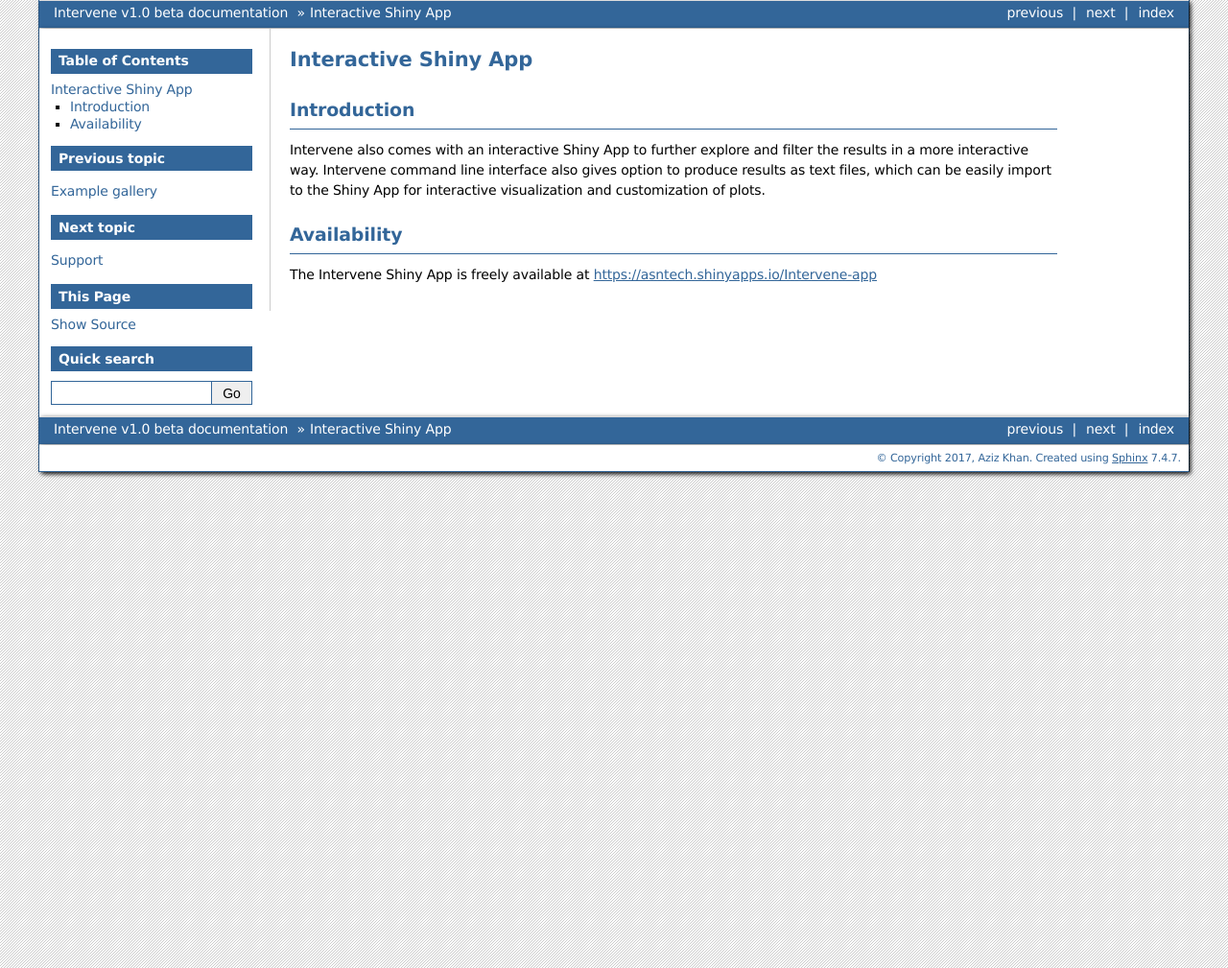
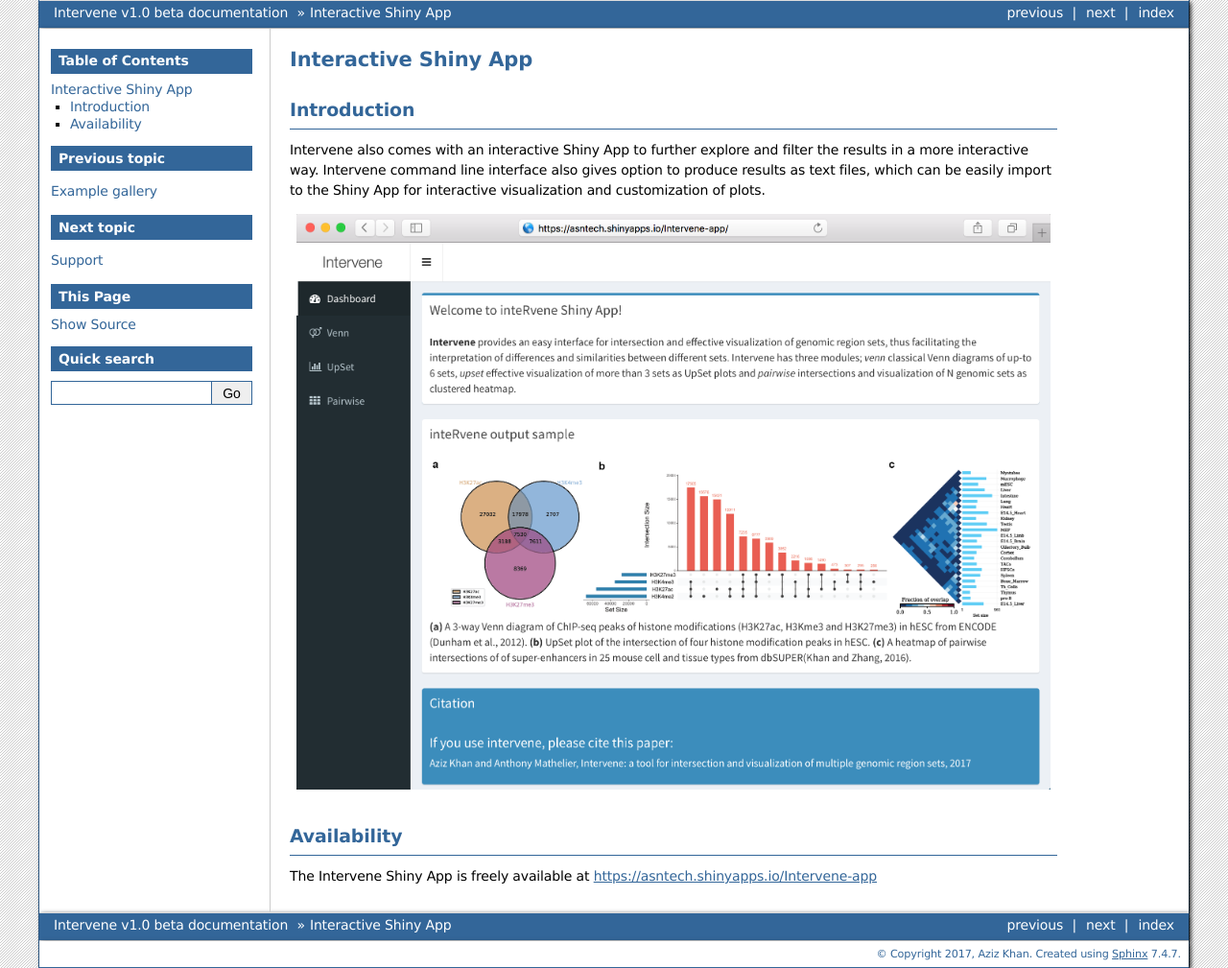
Before and after one commit to asntech/intervene, a Sphinx documentation site: the page built from docs/shinyapp.rst, in a window 1280 px wide. Shown: the whole page at 96% size. Built offline with Sphinx 7.4.7, drawn with Linux system fonts in a browser that asks for light colours.

Commit message:
Initial commit

```diff
--- a/docs/shinyapp.rst
+++ b/docs/shinyapp.rst
@@ -5,6 +5,11 @@
 ------------
 Intervene also comes with an interactive Shiny App to further explore and filter the results in a more interactive way. Intervene command line interface also gives option to produce results as text files, which can be easily import to the Shiny App for interactive visualization and customization of plots.
 
+.. figure:: img/shinyapp_main.png
+   :height: 600px
+   :alt: Interactive Shiny App
+   :align: center
+
 
 Availability
 ------------
```
Also changed, not shown: docs/img/shinyapp_main.png (added).
